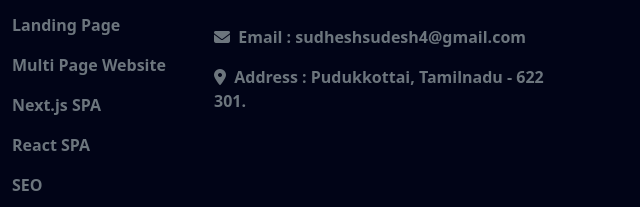
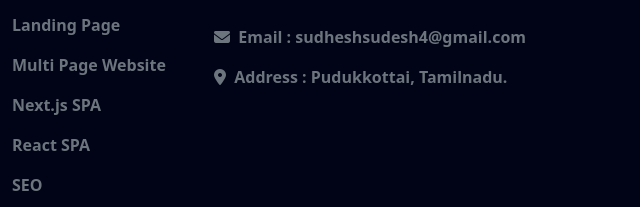
Before and after one commit to Sudesh1005/Portfolio, a plain HTML site: page index.html in a window 1280 px wide. Shown: the part 4119-4326 px from the top of the page, 640-1280 px from the left. Drawn offline with nearby package versions, Linux system fonts and the light colour scheme.

Commit message:
Update footer.html

```diff
--- a/footer.html
+++ b/footer.html
@@ -91,7 +91,7 @@
               class="text-decoration-none text-secondary fw-bold fs-6"
               href=""
               ><i class="fa-solid fa-location-dot"></i> &nbsp;Address :
-              Pudukkottai, Tamilnadu - 622 301.</a
+              Pudukkottai, Tamilnadu.</a
             >
           </li>
         </ul>
```
